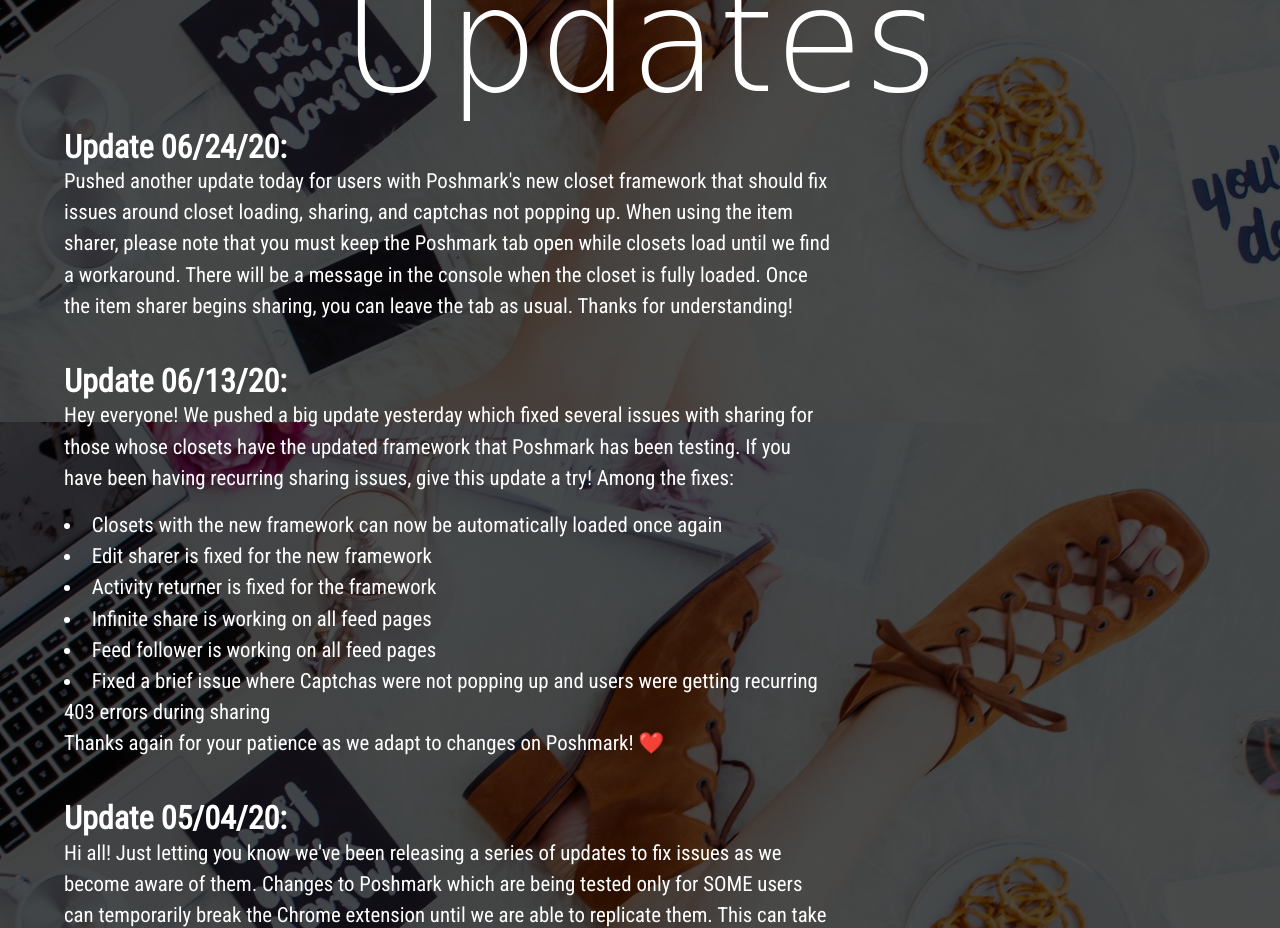
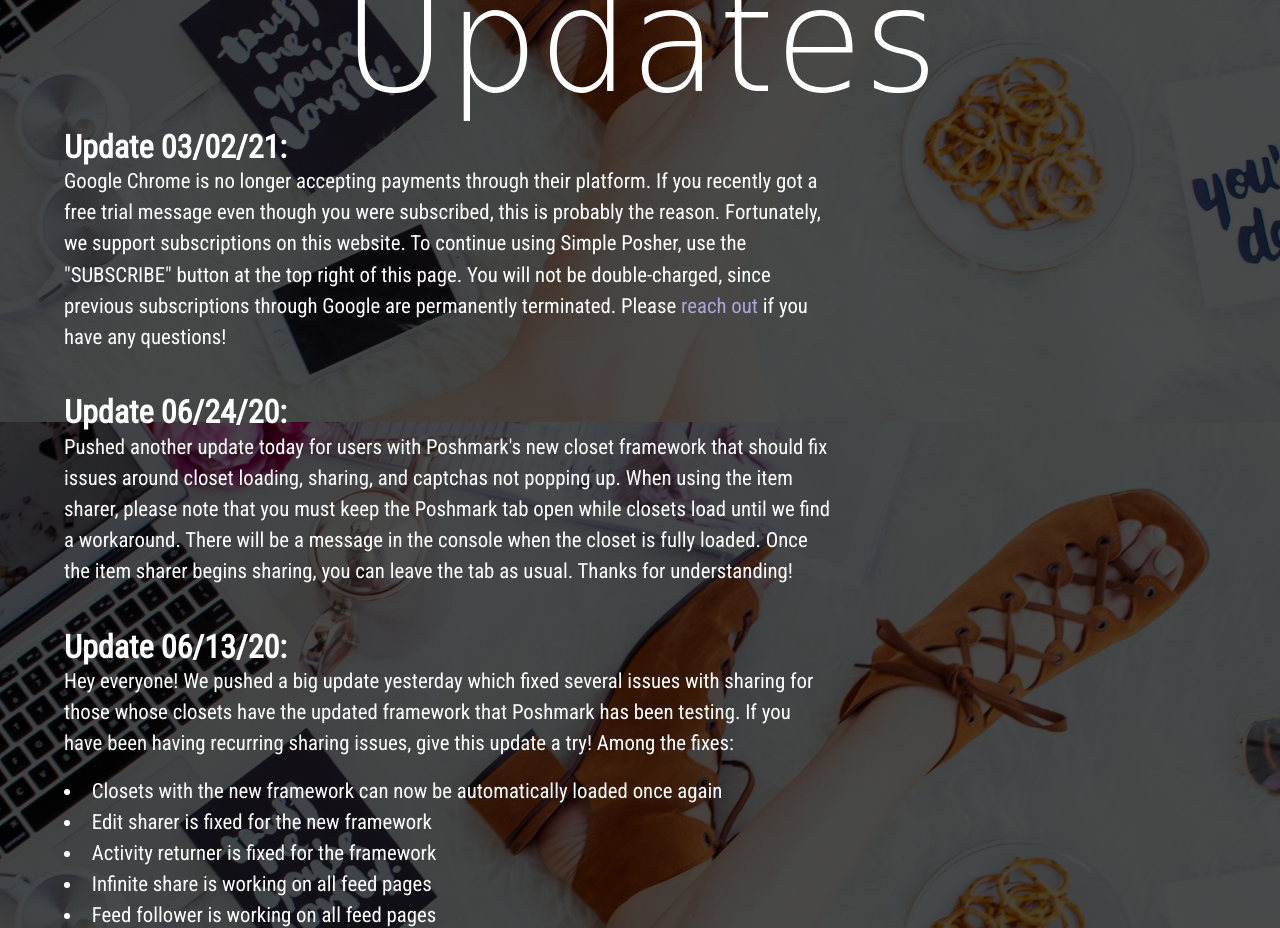
Before and after one commit to amandapgh/spwebsite-public, a plain HTML site: page index.html in a window 1280 px wide. Shown: the part 5100-6028 px from the top of the page. Drawn offline with nearby package versions, Linux system fonts and the light colour scheme; a web font is replaced by a local one.

Commit message:
news update about subscription termination via google

```diff
--- a/index.html
+++ b/index.html
@@ -271,6 +271,12 @@
       <h1 class="l-full">News & Updates</h1>
     </span>
     <span class="l-long content">
+
+    <span>
+      <h3>Update 03/02/21:</h3>
+    </span>
+    <p>Google Chrome is no longer accepting payments through their platform. If you recently got a free trial message even though you were subscribed, this is probably the reason. Fortunately, we support subscriptions on this website. To continue using Simple Posher, use the "SUBSCRIBE" button at the top right of this page. You will not be double-charged, since previous subscriptions through Google are permanently terminated. Please <a href="https://docs.google.com/forms/d/e/1FAIpQLSfZ-m6dZpld8p2BF9Wq8Z8OGLqQwCE9TkVk1fG_04bmlR-T8A/viewform">reach out</a> if you have any questions!</p>
+    <br>
 
     <span>
       <h3>Update 06/24/20:</h3>
```
